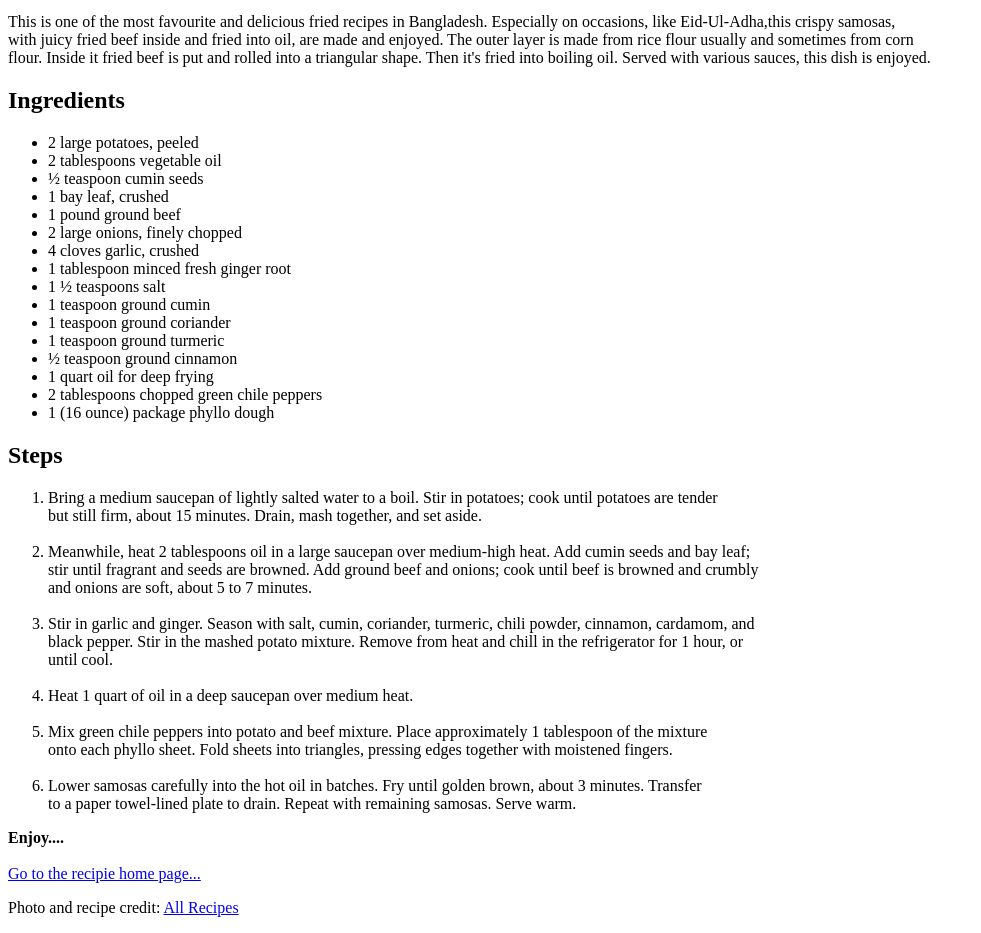
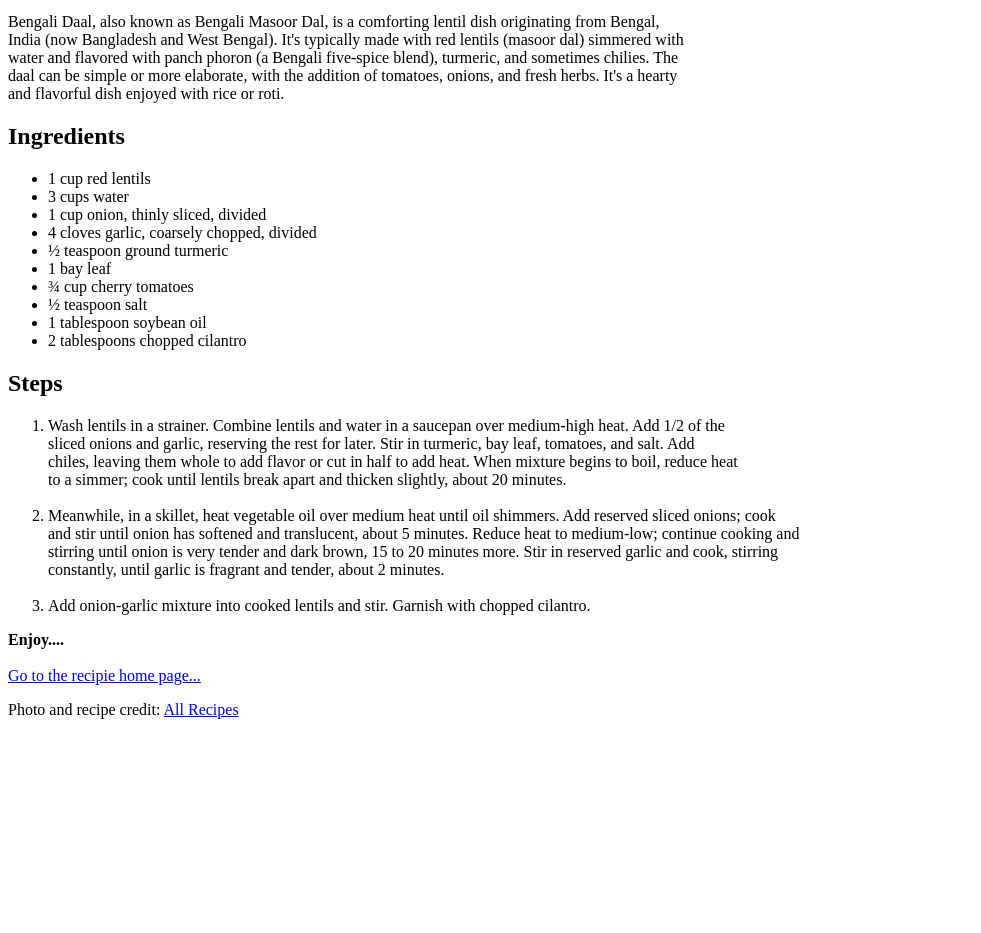
Before and after one commit to tokytahmidsami/Odin_recipies, a plain HTML site: page recipies/daal.html in a window 1280 px wide. Shown: the part 440-1373 px from the top of the page, without its empty margins (0-981 px from the left). After the commit the page ends 1175 px from the top, so only its background shows below. Drawn offline with Linux system fonts and the light colour scheme.

Commit message:
Finally ending the project

```diff
--- a/recipies/daal.html
+++ b/recipies/daal.html
@@ -11,61 +11,43 @@
         <br>
         <h2> Description </h2>
             <p>
-                This is one of the most favourite and delicious fried recipes in Bangladesh. Especially on occasions,
-                like Eid-Ul-Adha,this crispy samosas,<br> with juicy fried beef inside and fried into oil, are made and enjoyed.
-                The outer layer is made from rice flour usually and sometimes from corn <br>flour. Inside it fried beef is put
-                and rolled into a triangular shape. Then it's fried into boiling oil. Served with various sauces, this dish is enjoyed.
+                Bengali Daal, also known as Bengali Masoor Dal, is a comforting lentil dish originating from Bengal,<br>
+                India (now Bangladesh and West Bengal). It's typically made with red lentils (masoor dal) simmered with<br>
+                water and flavored with panch phoron (a Bengali five-spice blend), turmeric, and sometimes chilies. The<br>
+                daal can be simple or more elaborate, with the addition of tomatoes, onions, and fresh herbs. It's a hearty<br>
+                and flavorful dish enjoyed with rice or roti.
             </p>
         <h2> Ingredients </h2>
             <ul>
-                <li>2 large potatoes, peeled </li>
-                <li> 2 tablespoons vegetable oil </li>
-                <li> ½ teaspoon cumin seeds </li>
-                <li> 1 bay leaf, crushed </li>
-                <li> 1 pound ground beef</li>
-                <li> 2 large onions, finely chopped</li>
-                <li> 4 cloves garlic, crushed</li>
-                <li> 1 tablespoon minced fresh ginger root</li>
-                <li> 1 ½ teaspoons salt </li>
-                <li> 1 teaspoon ground cumin</li>
-                <li> 1 teaspoon ground coriander</li>
-                <li> 1 teaspoon ground turmeric</li>
-                <li> ½ teaspoon ground cinnamon</li>
-                <li> 1 quart oil for deep frying </li>
-                <li> 2 tablespoons chopped green chile peppers</li>
-                <li> 1 (16 ounce) package phyllo dough</li>
+                <li> 1 cup red lentils </li>
+                <li> 3 cups water </li>
+                <li> 1 cup onion, thinly sliced, divided </li>
+                <li> 4 cloves garlic, coarsely chopped, divided </li>
+                <li> ½ teaspoon ground turmeric </li>
+                <li> 1 bay leaf </li>
+                <li> ¾ cup cherry tomatoes </li>
+                <li> ½ teaspoon salt </li>
+                <li> 1 tablespoon soybean oil </li>
+                <li> 2  tablespoons chopped cilantro </li>
             </ul>
         <h2> Steps </h2>
             <ol>
                 <li>
-                    Bring a medium saucepan of lightly salted water to a boil. Stir in potatoes; cook until potatoes are tender <br>
-                    but still firm, about 15 minutes. Drain, mash together, and set aside.
+                    Wash lentils in a strainer. Combine lentils and water in a saucepan over medium-high heat. Add 1/2 of the<br>
+                    sliced onions and garlic, reserving the rest for later. Stir in turmeric, bay leaf, tomatoes, and salt. Add<br>
+                    chiles, leaving them whole to add flavor or cut in half to add heat. When mixture begins to boil, reduce heat<br>
+                    to a simmer; cook until lentils break apart and thicken slightly, about 20 minutes.
                 </li>
                 <br>
                 <li>
-                    Meanwhile, heat 2 tablespoons oil in a large saucepan over medium-high heat. Add cumin seeds and bay leaf; <br>
-                    stir until fragrant and seeds are browned. Add ground beef and onions; cook until beef is browned and crumbly <br>
-                    and onions are soft, about 5 to 7 minutes.
+                    Meanwhile, in a skillet, heat vegetable oil over medium heat until oil shimmers. Add reserved sliced onions; cook<br>
+                    and stir until onion has softened and translucent, about 5 minutes. Reduce heat to medium-low; continue cooking and<br>
+                    stirring until onion is very tender and dark brown, 15 to 20 minutes more. Stir in reserved garlic and cook, stirring<br>
+                    constantly, until garlic is fragrant and tender, about 2 minutes.
                 </li>
                 <br>
                 <li>
-                    Stir in garlic and ginger. Season with salt, cumin, coriander, turmeric, chili powder, cinnamon, cardamom, and <br>
-                    black pepper. Stir in the mashed potato mixture. Remove from heat and chill in the refrigerator for 1 hour, or <br>
-                    until cool.
-                </li>
-                <br>
-                <li>
-                    Heat 1 quart of oil in a deep saucepan over medium heat.
-                </li>
-                <br>
-                <li>
-                    Mix green chile peppers into potato and beef mixture. Place approximately 1 tablespoon of the mixture <br>
-                    onto each phyllo sheet. Fold sheets into triangles, pressing edges together with moistened fingers.
-                </li>
-                <br>
-                <li>
-                    Lower samosas carefully into the hot oil in batches. Fry until golden brown, about 3 minutes. Transfer<br>
-                    to a paper towel-lined plate to drain. Repeat with remaining samosas. Serve warm.
+                    Add onion-garlic mixture into cooked lentils and stir. Garnish with chopped cilantro.
                 </li>
             </ol>
             <b> Enjoy.... <br> <br> </b>
```
Also changed, not shown: recipies/Beef_Samosa.html (+1 -1 lines), recipies/beef_curry.html (+26 -39 lines), recipies/chicken_curry.html (+22 -45 lines), recipies/egg_curry.html (+27 -36 lines).
